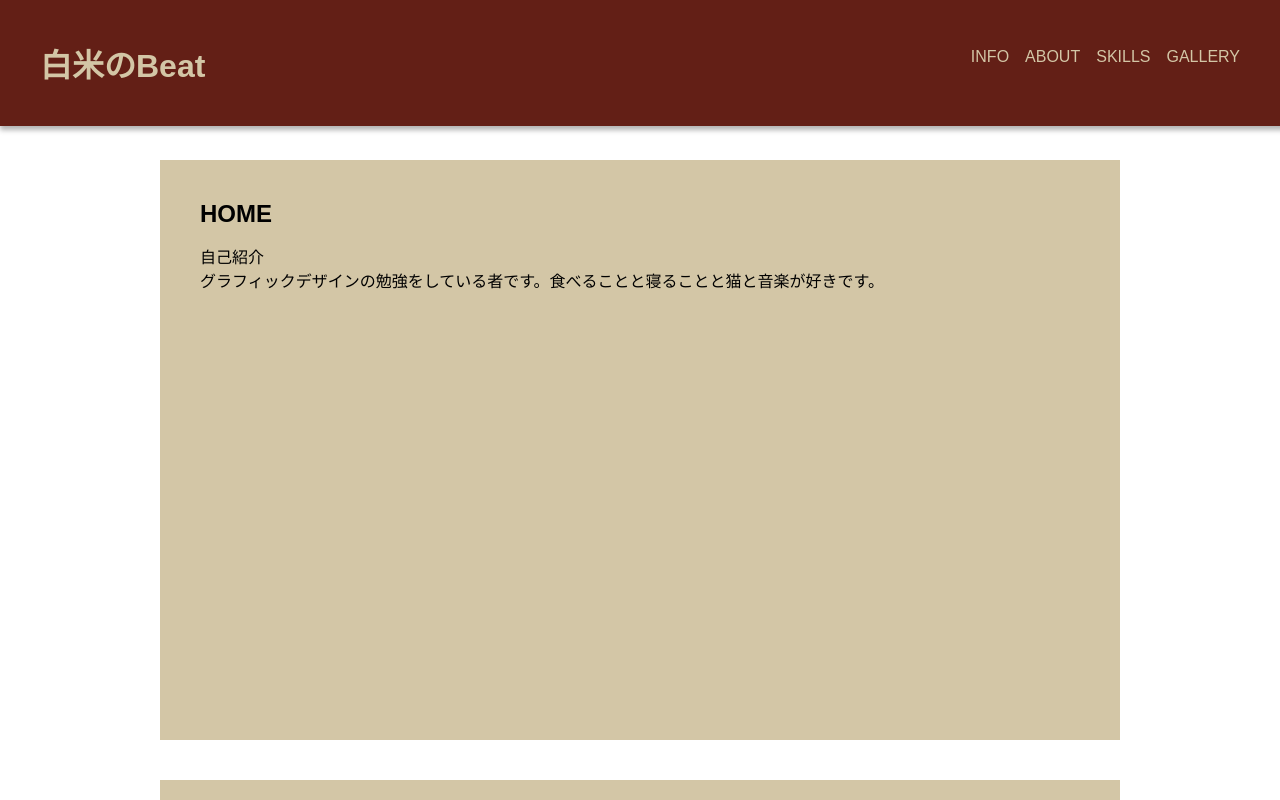
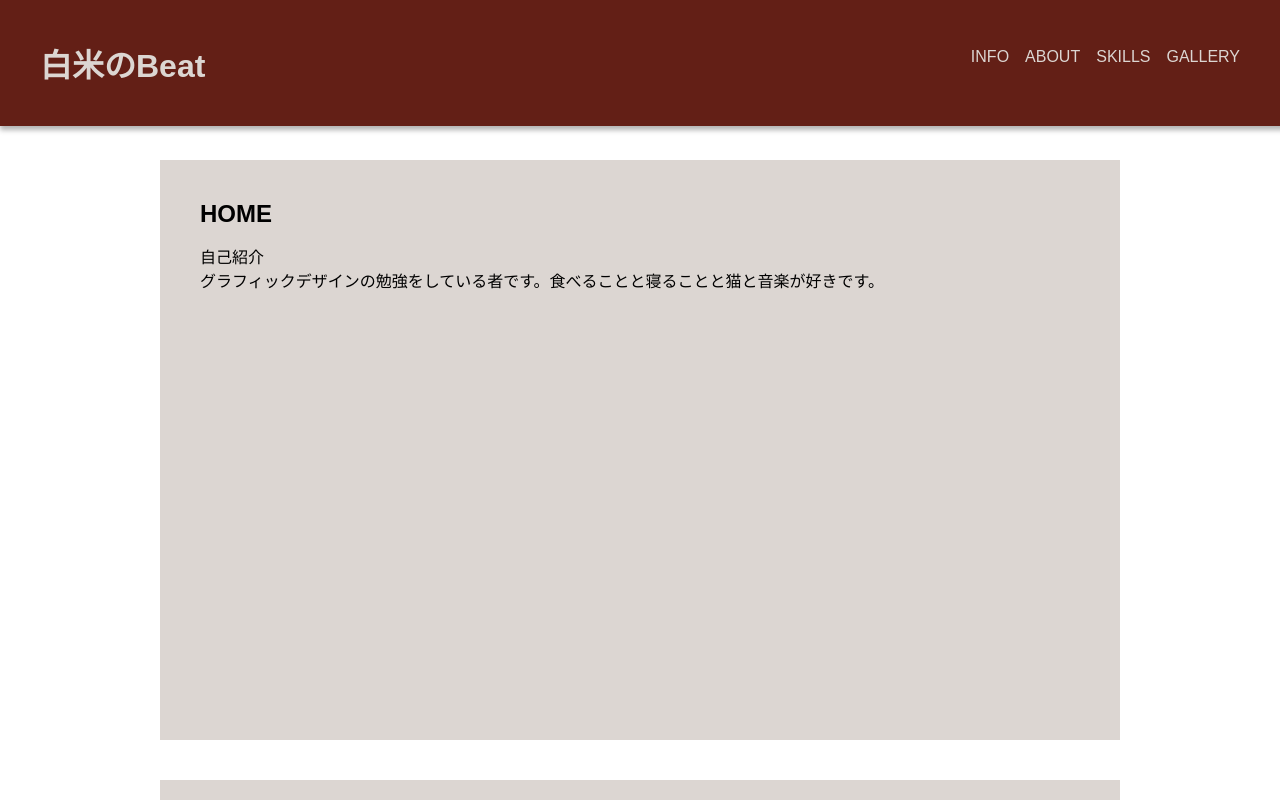
Before and after one commit to SuriringTaro/portfolio, a plain HTML site: page index.html in a window 1280 px wide. Shown: the top 800 px of the page. Drawn offline with nearby package versions, Linux system fonts and the light colour scheme.

Commit message:
Add files via upload

```diff
--- a/style.css
+++ b/style.css
@@ -15,7 +15,7 @@ body {
 
 #container {
   margin: auto;
-  max-width: 960px;
+  max-width: 1280px;
 }
 
 
@@ -35,7 +35,7 @@ header{
 
 header h1{
   margin-right: auto;
-  color: #d3c6a6;
+  color: #dcd6d2;
 }
 
 nav {
@@ -54,7 +54,7 @@ nav ul li{
 }
 
 nav a{
-  color: #d3c6a6;
+  color: #dcd6d2;
 }
 
 #wrapper {
@@ -69,7 +69,7 @@ margin-top: 160px;
 section {
   padding: 40px;
   height: 500px;
-  background-color: #d3c6a6;
+  background-color: #dcd6d2;
   margin-bottom: 40px;
 }
 
```
